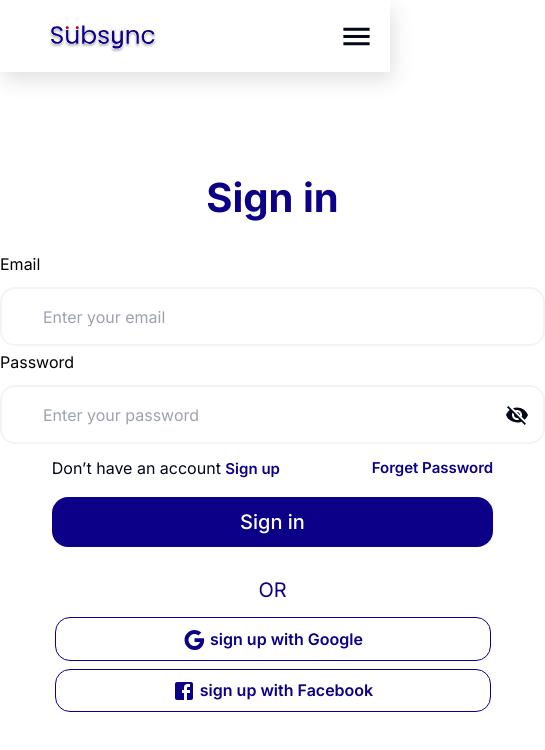
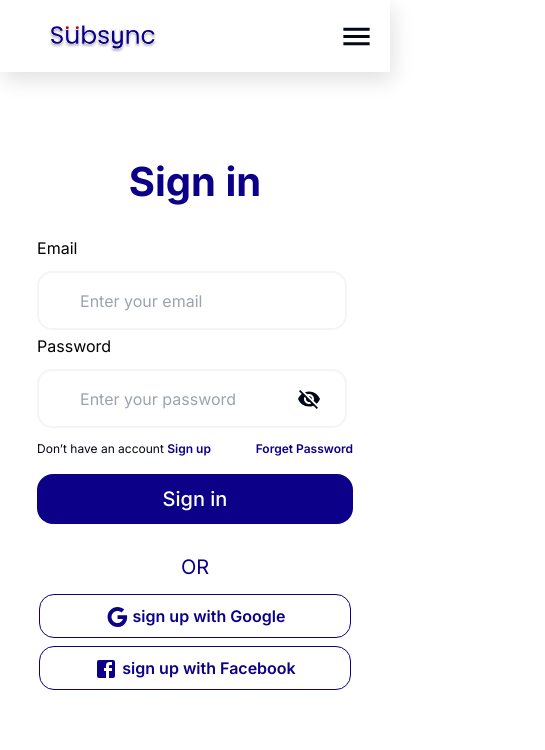
Before and after one commit to highfee/subsync-newsletter, a Next.js app: page /brand/login in a window 390 px wide. Shown: the top 750 px of the page, 545 px wide, since content can reach past the window. Built offline with nearby package versions, Linux system fonts and the light colour scheme.

Commit message:
responsiveness

```diff
--- a/app/brand/(auth)/forgetPasswordMessage/page.jsx
+++ b/app/brand/(auth)/forgetPasswordMessage/page.jsx
@@ -3,7 +3,7 @@ import Image from 'next/image'
 
 const ResetPassword = () => {
   return (
-    <div className='flex justify-center items-center flex-col w-full h-[100vh]'>
+    <div className='flex justify-center items-center flex-col w-full maxWidth h-[100vh]'>
       <div>
       <Image
       src="/images/resetEmail.svg"
--- a/app/brand/(auth)/login/page.jsx
+++ b/app/brand/(auth)/login/page.jsx
@@ -46,7 +46,7 @@ const BrandLogin = () => {
 
   return (
     <AuthLayout>
-      <div className="flex w-full h-[100vh]">
+      <div className="flex w-full h-[100vh] max-w-container mx-auto overflow-x-hidden">
         <div className="flex-1  flex items-center justify-center">
           <div className="hidden md:block">
             <Image
@@ -58,8 +58,8 @@ const BrandLogin = () => {
             />
           </div>
         </div>
-        <div className="flex-1  shadow-lg flex flex-col items-center ">
-          <div className="w-full flex justify-center items-center mt-24 mb-[24px]">
+        <div className=" lg:flex-1  w-full shadow-lg flex flex-col items-center ">
+          <div className="w-full flex justify-center items-center mt-20 lg:mt-24 mb-[24px]">
             <h1 className="text-[40px] font-bold text-[#0B0087]">Sign in</h1>
           </div>
           <form onSubmit={handleSubmit} className="w-[90%] flex flex-col items-center">
@@ -89,10 +89,10 @@ const BrandLogin = () => {
             {errors.password && touched.password ? <p className="text-red-500 text-[14px] w-[90%]">{errors.password}</p> : ""}
             <div className="flex justify-between items-center w-[90%] mt-2">
               <div className="flex items-center">
-                <p>Don’t have an account <span className="text-[#0B0087] font-semibold text-[15px]"> <Link href="/brand/register">  Sign up</Link></span> </p>
+                <p className="text-[12px]  lg:text-[15px]">Don’t have an account <span className="text-[#0B0087] font-semibold text-[12px] lg:text-[15px]"> <Link href="/brand/register">  Sign up</Link></span> </p>
               </div>
               <div>
-              <p className="text-[#0B0087] font-semibold text-[15px]"> <Link href="/brand/forgetPasswordMessage"> Forget Password </Link> </p>
+              <p className="text-[#0B0087] font-semibold text-[12px] lg:text-[15px]"> <Link href="/brand/forgetPasswordMessage"> Forget Password </Link> </p>
               </div>
             </div>
             <Button className="rounded-2xl w-[90%] text-xl md:text-2xl h-[50px] my-4">
--- a/app/brand/(auth)/register/page.jsx
+++ b/app/brand/(auth)/register/page.jsx
@@ -49,7 +49,7 @@ const BrandLogin = () => {
 
   return (
     <AuthLayout>
-      <div className="flex w-full h-[700px]">
+      <div className="flex w-full h-[700px] max-w-container mx-auto overflow-x-hidden">
         <div className="flex-1  flex items-center justify-center">
           <div className="hidden md:block">
             <Image
@@ -61,7 +61,7 @@ const BrandLogin = () => {
             />
           </div>
         </div>
-        <div className="flex-1  shadow-lg flex flex-col items-center">
+        <div className="lg:flex-1  w-full  shadow-lg flex flex-col items-center">
           <div className="w-full flex justify-center items-center mt-[30px] mb-[24px]">
             <h1 className="text-[40px] font-bold text-[#0B0087]">Sign up</h1>
           </div>
--- a/components/ui/inputfeild.jsx
+++ b/components/ui/inputfeild.jsx
@@ -2,16 +2,16 @@ import React from 'react';
 
 const InputField = ({ label, type, icon, placeholder,handlepassword, ...restProps }) => {
   return (
-    <div className="w-[545px] h-[90px] mb-2">
+    <div className=" w-[90%] h-[90px] mb-2 mx-auto">
       <div className='mb-[11px]'>
       <label className='text-[#000000]  font-[15px]' htmlFor={restProps.id}>{label}</label>
       </div>
       <div className='relative'>
-        <div className='absolute top-4 right-4' onClick={handlepassword}>
+        <div className='absolute top-4 right-8 lg:right-4' onClick={handlepassword}>
           {icon}
         </div>
         <input
-        className='border-2  border-gray-100 rounded-[15px] w-full h-[59px] py-[15px] px-[41px] outline-none active:border-gray-100 '
+        className='border-2  border-gray-100 rounded-[15px] w-[98%] md:w-full h-[59px] py-[15px] px-[41px] outline-none active:border-gray-100 '
         type={type}
         placeholder={placeholder}
         {...restProps}
--- a/components/ui/socialBotton.jsx
+++ b/components/ui/socialBotton.jsx
@@ -2,7 +2,7 @@ import React from 'react';
 
 const SocialMediaButton = ({ icon, text, onClick }) => {
   return (
-    <div className='w-full flex justify-center items-center mb-2'>
+    <div className='w-full flex justify-center items-center mb-2 mx-auto'>
         <div
         onClick={onClick}
         className='flex py-2 gap-1 justify-center w-[80%] border border-[#0B0087] items-center text-[#0B0087] rounded-[15px]  focus:outline-none focus:ring focus:ring-opacity-50 hover:bg-opacity-90 transition duration-300 ease-in-out'
```
